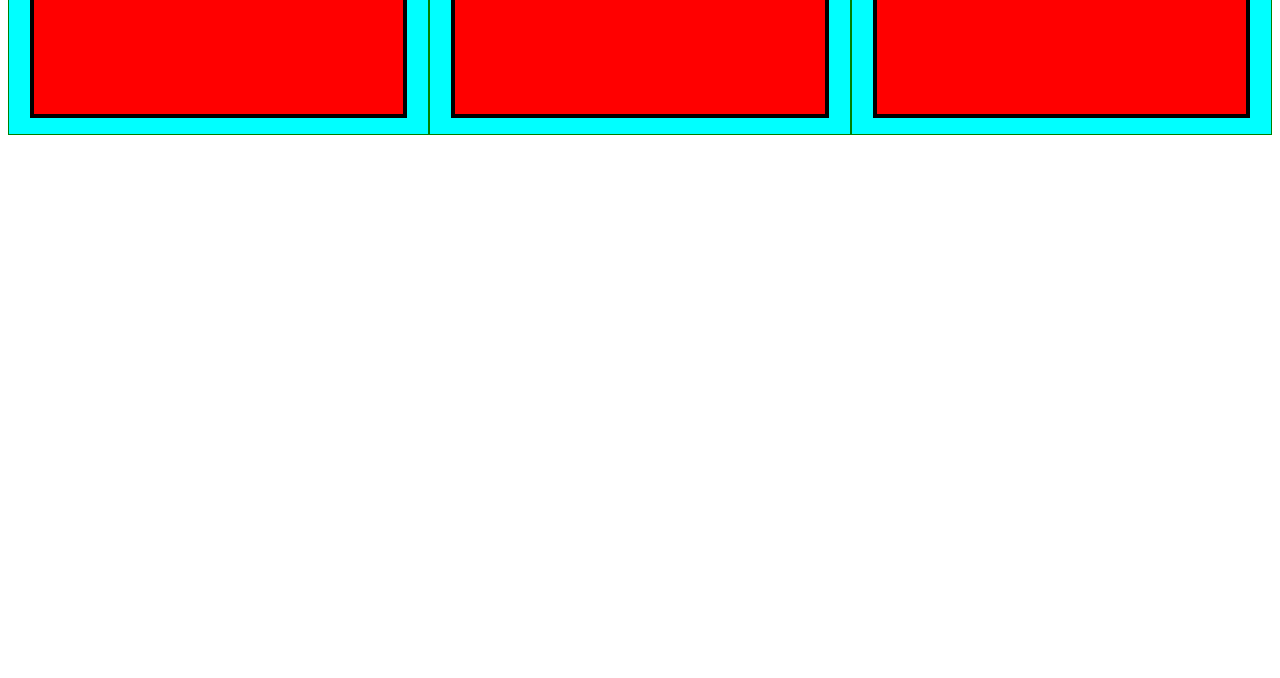
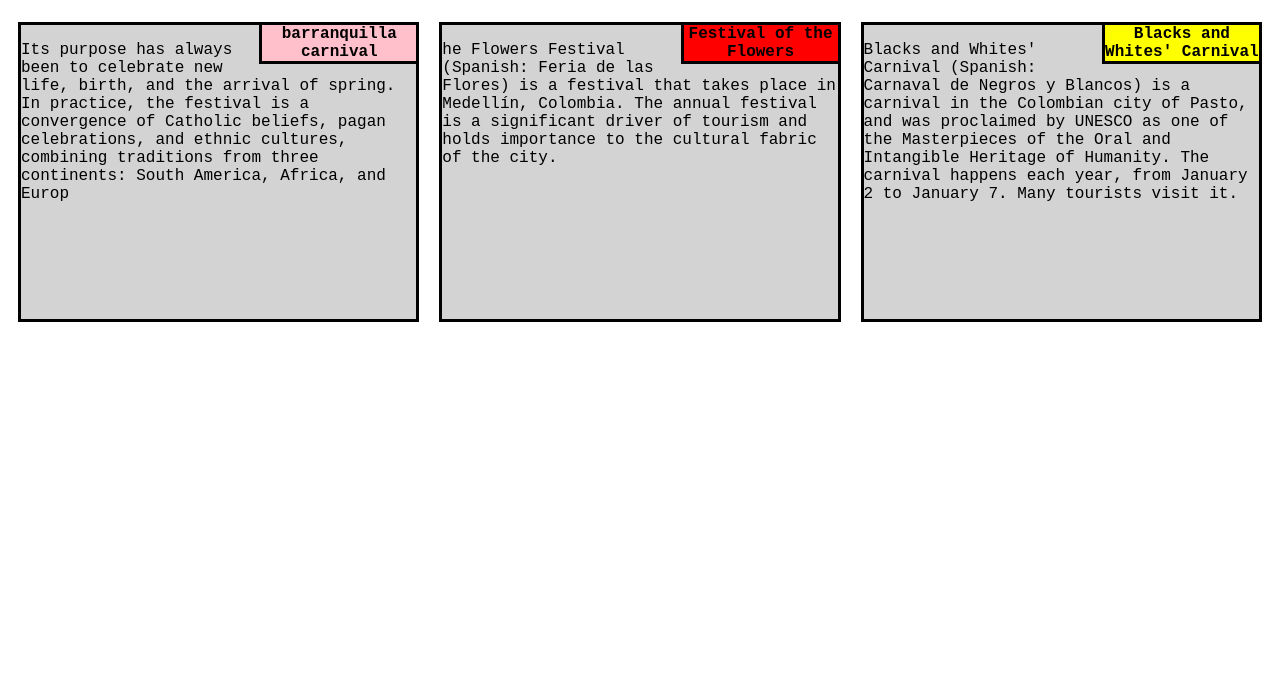
Before and after one commit to Daniel15col/Coursera-mod2_, a plain HTML site: page module2-solution/index.html in a window 1280 px wide. Shown: the part 122-800 px from the top of the page. Drawn offline with Linux system fonts and the light colour scheme.

Commit message:
addition to our page  content

```diff
--- a/module2-solution/css/stylesheet.css
+++ b/module2-solution/css/stylesheet.css
@@ -1,18 +1,135 @@
-@media (min-width: 992px){
+*{
+    box-sizing: border-box;
+    margin:0;
+    padding: 0;
+}
+
+
+
+h1{
+margin-bottom: 15px;
+text-align: center;
+}
+
+div{
+    border: 3px solid black;
+    background-color: gray;
+    width: 90%;
+    height: 150px;
+    margin-left: auto;
+    margin-right: auto;
+
+    margin-bottom: auto;
+    font-family:'Courier New', Courier, monospace;
+    color: white;
+}
+
+#red{
+
+left: 76%;
+width: 117px;
+height: 30px;
+background-color: pink;
+text-align: center;
+font-family: 'Courier New', Courier, monospace;
+color: black;
+border: 3px solid black;
 
 
 }
-div{
-    width: 50px;
-    height: 50px;
-}
-.lg-1{
-    background-color: aqua;
+
+
+.row{
+width: 100%;
 
 }
+@media (min-width: 992px)
+{
+    .lg-1,.lg-2,.lg-3,.lg-4,.lg-5,.lg-6,.lg-7,.lg-8,.lg-9,.lg-10,.lg-11,.lg-12{
+        float: left;
+
+
+    }
+.lg-1{
+    width: 8.33%;
+}
 .lg-2{
-    background-color: black;
+    width: 16.66%;
 }
 .lg-3{
-    background-color: brown;
+    width: 25%;
 }
+.lg-4{
+    width: 33.33%;
+}
+.lg-5{
+    width: 41.66%;
+}
+.lg-6{
+    width: 50%;
+}
+.lg-7{
+    width: 58.33%;
+}
+.lg-8{
+    width: 66.66%;
+}
+.lg-9{
+    width: 74.99%;
+}
+.lg-10{
+    width: 83.33%;
+}
+.lg-11{
+    width: 91.66%;
+}
+.lg-12{
+    width: 100%;
+}
+}
+
+@media (min-width: 768px ) and (max-width: 991px)
+{
+    .m-1,.m-2,.m-3,.m-4,.m-5,.m-6,.m-7,.m-8,.m-9,.m-10,.m-11,.m-12{
+        float: left;
+
+
+    }
+.m-1{
+    width: 8.33%;
+}
+.m-2{
+    width: 16.66%;
+}
+.m-3{
+    width: 25%;
+}
+.m-4{
+    width: 33.33%;
+}
+.m-5{
+    width: 41.66%;
+}
+.m-6{
+    width: 50%;
+}
+.m-7{
+    width: 58.33%;
+}
+.m-8{
+    width: 66.66%;
+}
+.m-9{
+    width: 74.99%;
+}
+.m-10{
+    width: 83.33%;
+}
+.m-11{
+    width: 91.66%;
+}
+.m-12{
+    width: 100%;
+
+}
+}
--- a/module2-solution/index.html
+++ b/module2-solution/index.html
@@ -4,90 +4,190 @@
     <meta charset="UTF-8">
     <meta name="viewport" content="width=device-width, initial-scale=1">
 
-    <title>Document</title>
+    <title>Our Menu</title>
+
     <style>
+
 *{
     box-sizing: border-box;
+
 }
 
-    h1{
+table{
 margin-bottom: 15px;
+font-family: 'Courier New', Courier, monospace;
+
 }
 
-    p{
-        border: 4px solid black;
-        background-color: red;
-        width: 90%;
-        height: 150px;
-        margin-left: auto;
-        margin-right: auto;
-        font-family:'Courier New', Courier, monospace;
-        color: white;
+article{
+
+position: relative;
 
 
 }
-    div{
-        background-color: aqua;
+p{
+    position: relative;
+
 }
 
-    .row{
-        width: 100%;
+div{
+    border: 3px solid black;
+    background-color: lightgray;
+    width: 90%;
+    height: 300px;
+    margin:10px;
+    margin-right: -10px;
+    font-family:'Courier New', Courier, monospace;
+    color: white;
+    position: relative;
+    width: calc(100% - 20px);
 }
+
+
+#Chicken{
+    float:right;
+    width: 160px;
+    margin:-3px ;
+    border: 3px solid black;
+    font-family: 'Courier New', Courier, monospace;
+    color: black;
+    text-align: center;
+    background-color: pink;
+    font-weight: bold;
+}
+#Beef{
+    float:right;
+    width: 160px;
+    margin:-3px ;
+    border: 3px solid black;
+    font-family: 'Courier New', Courier, monospace;
+    color: black;
+    text-align: center;
+    background-color: red;
+    font-weight: bold;
+}
+#Sushi{
+    float:right;
+    width: 160px;
+    margin:-3px ;
+    border: 3px solid black;
+    font-family: 'Courier New', Courier, monospace;
+    color: black;
+    text-align: center;
+    background-color: yellow;
+    font-weight: bold;
+}
+
+
+
 @media (min-width: 992px)
 {
-            .lg-1,.lg-2,.lg-3,.lg-4,.lg-5,.lg-6,.lg-7,.lg-8,.lg-9,.lg-10,.lg-11,.lg-12{
+    .lg-4{
         float: left;
-                border: 1px solid green;
+        width: 33.33%;
 
     }
-        .lg-1{
-            width: 8.33%;
+
 }
-        .lg-2{
-            width: 16.66%;
+
+@media (min-width: 768px ) and (max-width: 991px)
+{
+    .m-6{
+        width: 50%;
+        float: left;
+        margin-left: auto;
+        margin-right: auto;
     }
-        .lg-3{
-            width: 25%;
+    .m-12{
+        float: left;
+        margin-left: auto;
+        margin-right: auto;
+        width: 100%;
+
     }
-        .lg-4{
-            width: 33.33%;
+
 }
-        .lg-5{
-            width: 41.66%;
-        }
-        .lg-6{
-            width: 50%;
-        }
-        .lg-7{
-            width: 58.33%;
-        }
-        .lg-8{
-            width: 66.66%;
-        }
-        .lg-9{
-            width: 74.99%;
-        }
-        .lg-10{
-            width: 83.33%;
-        }
-        .lg-11{
-            width: 91.66%;
-        }
-        .lg-12{
+
+@media (max-width: 767px){
+
+    .sm-12{
         width: 100%;
     }
 }
+#A{
+    color: black;
+}
+#B{
+    color: black;
+}
+#C{
+    color: black;
+}
     </style>
+
 </head>
 <body>
-    <h1> Our Menu </h1>
-<div class="row">
+    <center>
+        <table>
 
-    <div class="lg-4"><p>1 </p></div>
-    <div class="lg-4"><p>2 </p></div>
-    <div class="lg-4"><P>3 </P></div>
+        <tr>
+            <th><h1> Colombian festivities </h1></th>
+            <th><img src="https://cdn.pixabay.com/photo/2020/02/24/01/46/colombia-4875009_1280.png" width="190" height="100"></th>
+        </tr>
 
 
+
+        </table>
+    </center>
+    <article class="lg-4 m-6 sm-12 ">
+        <div>
+
+            <p id="Chicken"> barranquilla carnival</p>
+            <p id="A">
+                Its purpose has always been to celebrate new life,
+                birth, and the arrival of spring. In practice, the
+                festival is a convergence of Catholic beliefs, pagan
+                celebrations, and ethnic cultures, combining traditions
+                from three continents: South America, Africa, and Europ
+
+            </p>
+
         </div>
+    </article>
+
+
+    <article class="lg-4 m-6 sm-12">
+
+        <div id="a">
+
+            <p id="Beef">Festival of the Flowers </p>
+            <p id="B">
+                he Flowers Festival (Spanish: Feria de las Flores)
+                is a festival that takes place in Medellín, Colombia.
+                The annual festival is a significant driver of tourism
+                and holds importance to the cultural fabric of the city.
+            </p>
+        </div>
+
+    </article>
+
+
+    <article class="lg-4 m-12 sm-12">
+
+        <div>
+
+            <p id="Sushi"> Blacks and Whites' Carnival</p>
+            <p id="C">
+                Blacks and Whites' Carnival (Spanish: Carnaval de Negros y Blancos)
+                is a carnival in the Colombian city of Pasto, and was proclaimed
+                by UNESCO as one of the Masterpieces of the Oral and Intangible
+                Heritage of Humanity. The carnival happens each year, from January
+                2 to January 7. Many tourists visit it.
+            </p>
+        </div>
+
+    </article>
+
+
 </body>
 </html>
```
Lines whose indentation alone changed are shown as unchanged.
